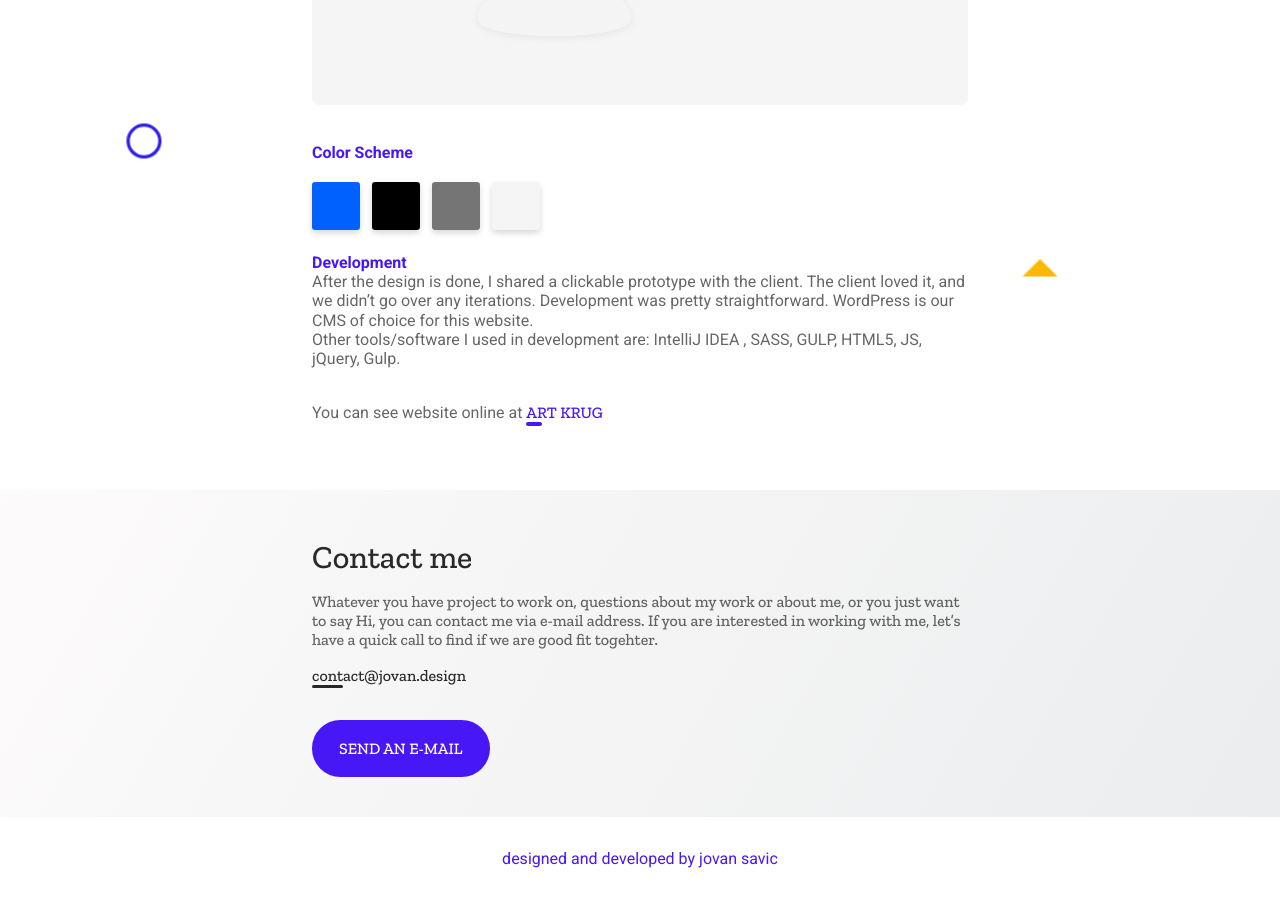
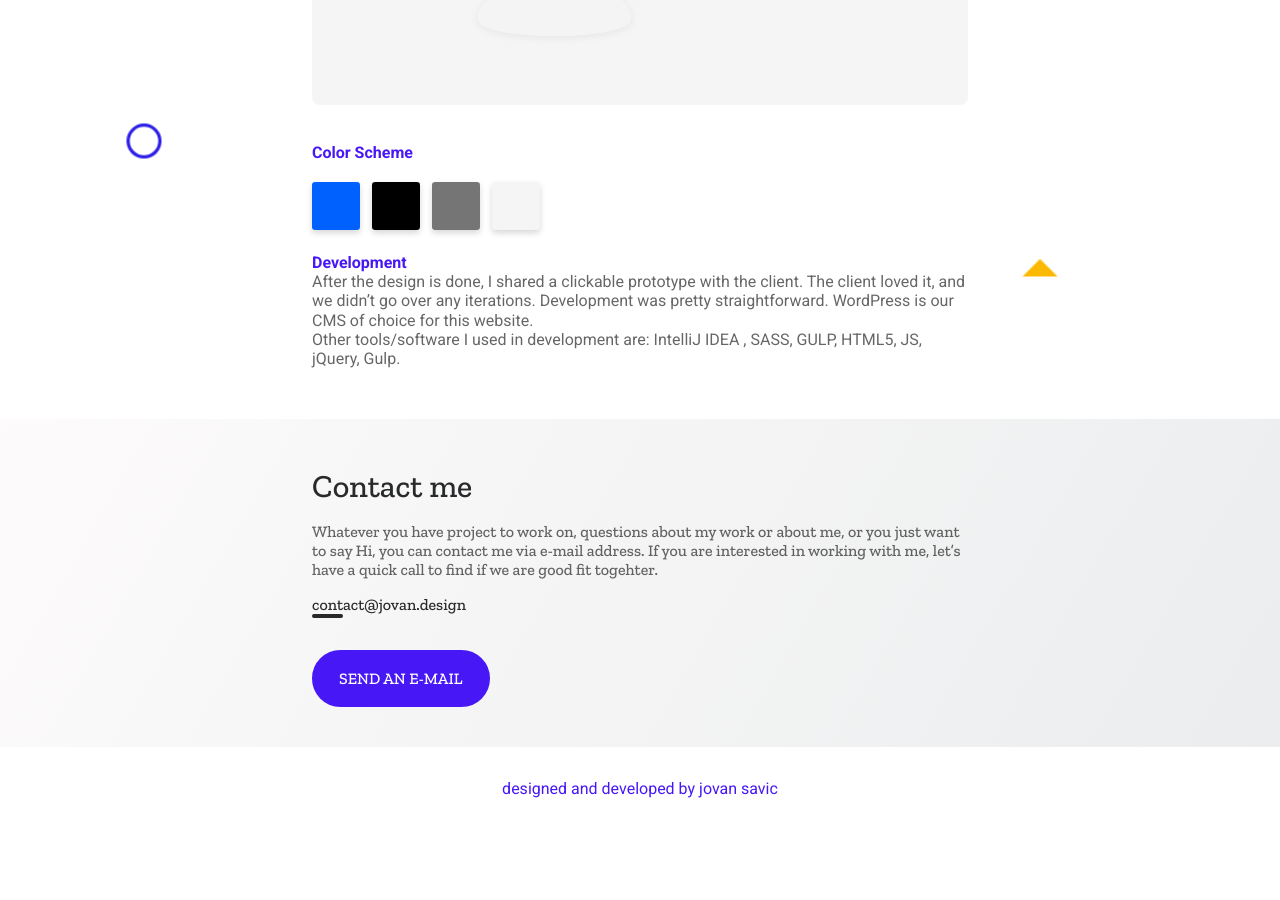
Before and after one commit to jovansavic/jovan.design, a Jekyll site: the page built from _projects/art-krug-sell-art.html, in a window 1280 px wide and 900 px high, scrolled down 2019 px. Built offline with Jekyll 4.4.1, drawn with Linux system fonts in a browser that asks for light colours; after the commit the page ends 2849 px from its top, so only the background shows below that.

Commit message:
remove link for art krug

```diff
--- a/_projects/art-krug-sell-art.html
+++ b/_projects/art-krug-sell-art.html
@@ -83,9 +83,5 @@ what_they_do: Art Krug is another startup started by Stefan Tomic. Stefan wants
 		IntelliJ IDEA , SASS, GULP, HTML5, JS, jQuery, Gulp.
 	</p><br>
 
-	<p class="paragraph light" data-animate>
-		You can see website online at
-		<a href="{{page.project-host}}" class="btn flat ml-0" target="_blank"> Art Krug</a>
-	</p><br>
 
 </div>
```
